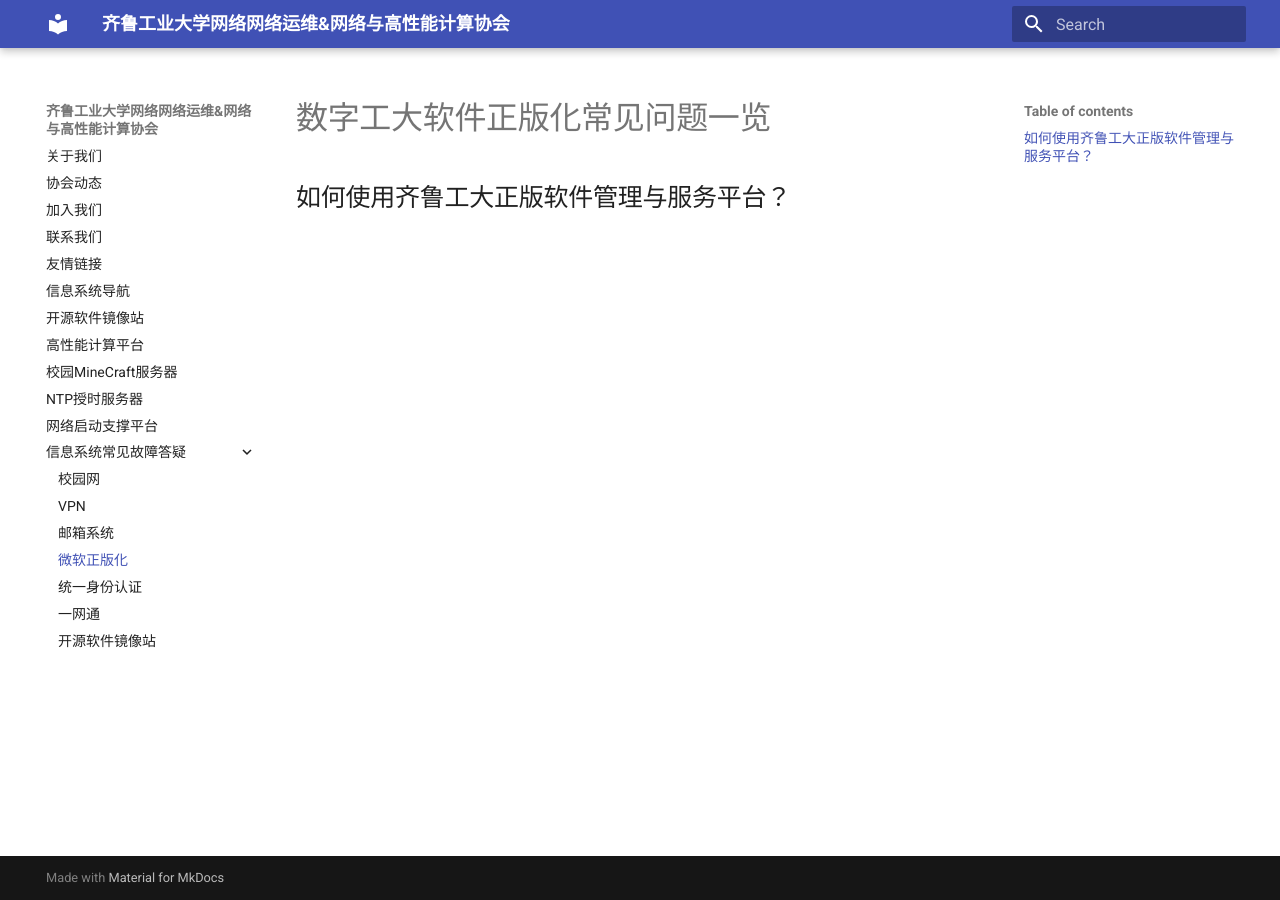
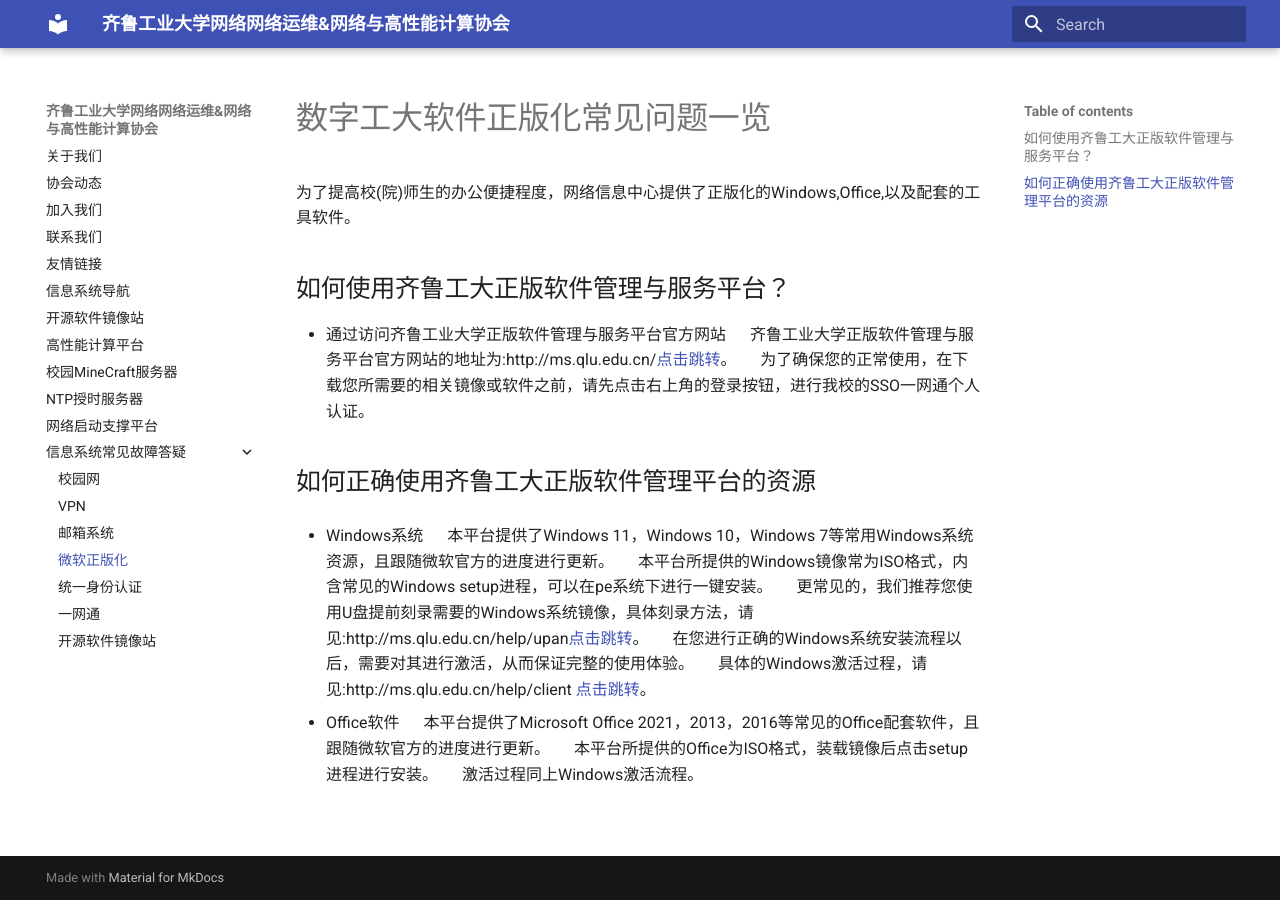
Before and after one commit to SmallJiang/qluweb, an MkDocs documentation site: the page built from docs/help/ms.md, in a window 1280 px wide. Built offline with MkDocs 1.6.1 and Material for MkDocs 9.7.7, drawn with Linux system fonts in a browser that asks for light colours.

Commit message:
完善了ms相关内容

```diff
--- a/docs/help/ms.md
+++ b/docs/help/ms.md
@@ -1,3 +1,23 @@
 # 数字工大软件正版化常见问题一览
 
+为了提高校(院)师生的办公便捷程度，网络信息中心提供了正版化的Windows,Office,以及配套的工具软件。
+
 ## 如何使用齐鲁工大正版软件管理与服务平台？
+
+- 通过访问齐鲁工业大学正版软件管理与服务平台官方网站
+ &emsp; 齐鲁工业大学正版软件管理与服务平台官方网站的地址为:http://ms.qlu.edu.cn/[点击跳转](http://ms.qlu.edu.cn/)。
+ &emsp; 为了确保您的正常使用，在下载您所需要的相关镜像或软件之前，请先点击右上角的登录按钮，进行我校的SSO一网通个人认证。
+
+## 如何正确使用齐鲁工大正版软件管理平台的资源
+
+- Windows系统
+ &emsp; 本平台提供了Windows 11，Windows 10，Windows 7等常用Windows系统资源，且跟随微软官方的进度进行更新。
+ &emsp; 本平台所提供的Windows镜像常为ISO格式，内含常见的Windows setup进程，可以在pe系统下进行一键安装。
+ &emsp; 更常见的，我们推荐您使用U盘提前刻录需要的Windows系统镜像，具体刻录方法，请见:http://ms.qlu.edu.cn/help/upan[点击跳转](http://ms.qlu.edu.cn/help/upan)。
+ &emsp; 在您进行正确的Windows系统安装流程以后，需要对其进行激活，从而保证完整的使用体验。
+ &emsp; 具体的Windows激活过程，请见:http://ms.qlu.edu.cn/help/client [点击跳转](http://ms.qlu.edu.cn/help/client)。
+
+ - Office软件
+ &emsp; 本平台提供了Microsoft Office 2021，2013，2016等常见的Office配套软件，且跟随微软官方的进度进行更新。
+ &emsp; 本平台所提供的Office为ISO格式，装载镜像后点击setup进程进行安装。
+ &emsp; 激活过程同上Windows激活流程。
```
